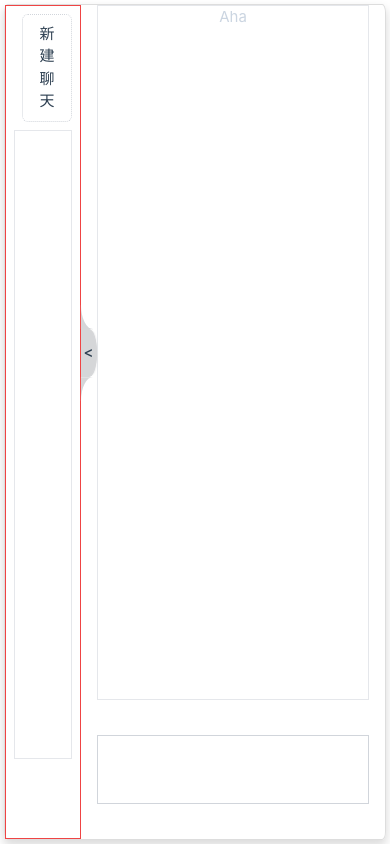
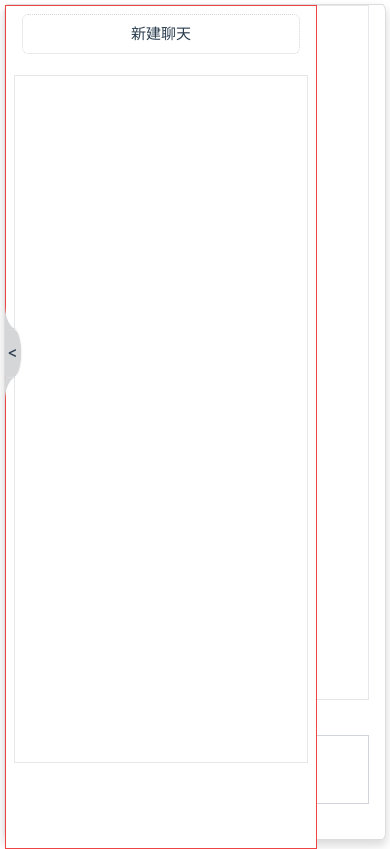
Before and after one commit to SinMu-L/chatweb, a Vue app: page / in a window 390 px wide. Built offline with nearby package versions, Linux system fonts and the light colour scheme.

Commit message:
添加自适应

```diff
--- a/src/components/SidebarFlexible.vue
+++ b/src/components/SidebarFlexible.vue
@@ -88,7 +88,7 @@ export default {
 </script>
 
 <template>
-    <div class="left relative w-1/5 px-2 h-full border flex flex-col border-red-500" v-show="store.isShow">
+    <div class="left absolute w-4/5 bg-white  sm:relative sm:w-1/5 px-2 h-full border flex flex-col border-red-500" v-show="store.isShow">
         <div class=" basis-1/12">
             <div @click="addChatItem"
                 class=" m-2 py-2 px-6 border rounded-md border-gray-300 border-dotted font-medium flex justify-center items-center hover:bg-gray-300 hover:border-5 hover:border-gray-600/5">
```
